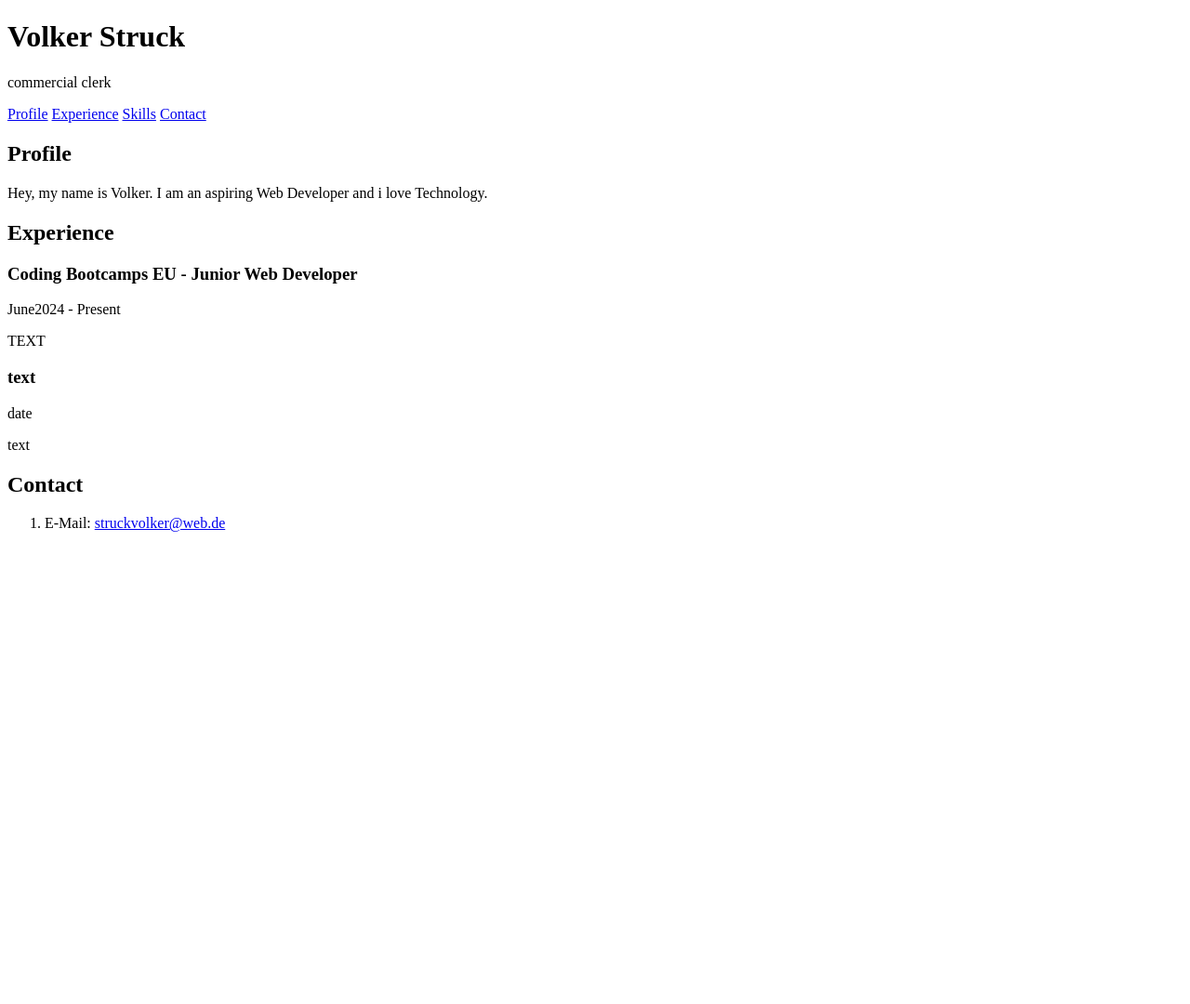
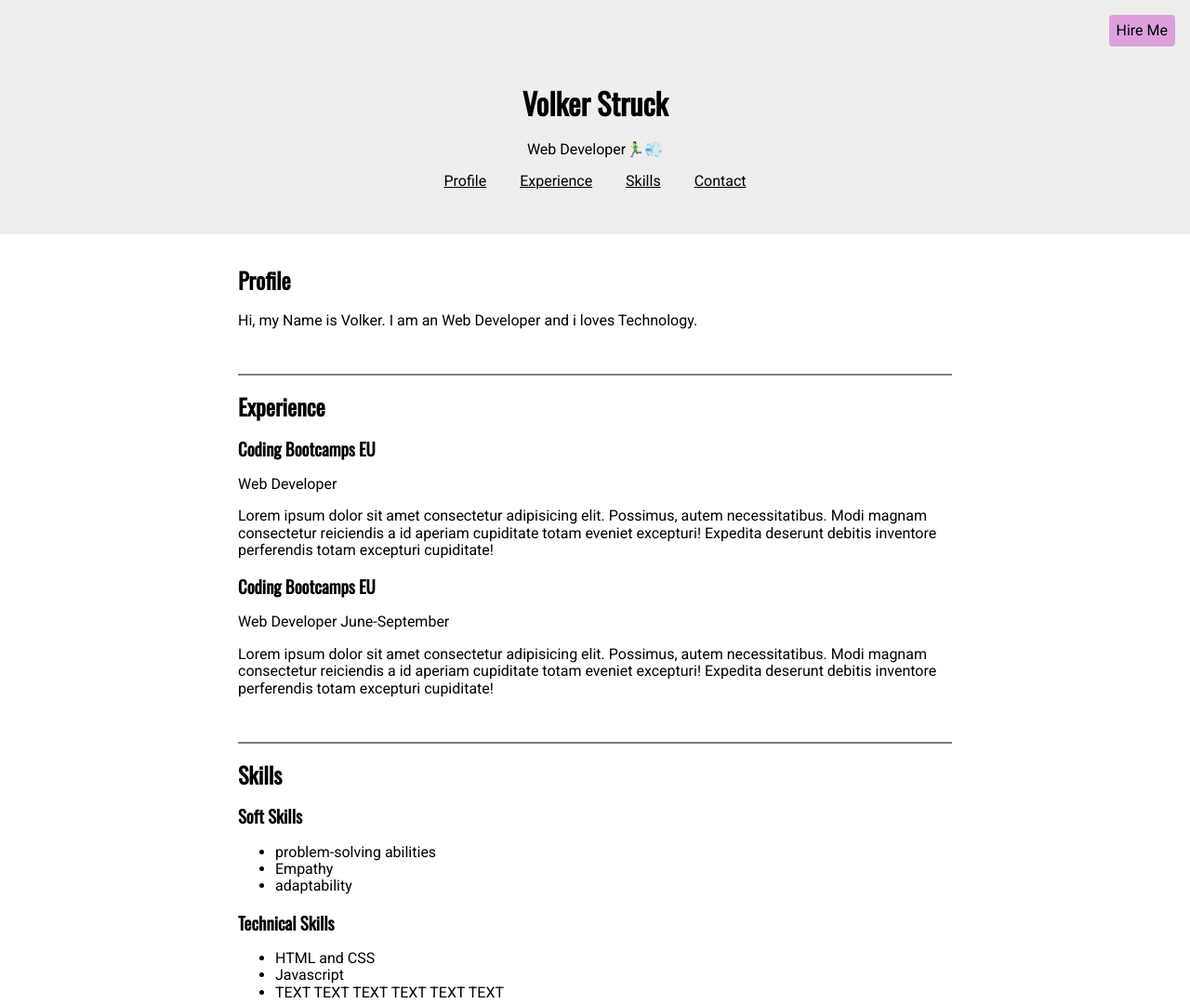
Before and after one commit to Bishop7895/webindex, a plain HTML site: page Webindex.html in a window 1280 px wide. Shown: the top 1080 px of the page at 93% size. Before the commit the page ends 800 px from the top, so only its background shows below. Drawn offline with nearby package versions, Linux system fonts and the light colour scheme.

Commit message:
initial commit

```diff
--- a/Webindex.html
+++ b/Webindex.html
@@ -5,67 +5,86 @@
     <meta charset="UTF-8" />
     <meta name="viewport" content="width=device-width, initial-scale=1.0" />
     <title>The CV of Volker Struck</title>
-    <meta name="description" content="This is the CV of Volker Struck - oh yeah!" />
+    <meta name="description" content="no Arms no Cookies" />
     <meta name="author" content="Volker Struck" />
+    <link rel="stylesheet" href="https://unpkg.com/modern-normalize@2.0.0/modern-normalize.css" />
+    <link rel="stylesheet" href="style.css" />
+    <link rel="preconnect" href="https://fonts.gstatic.com" />
+    <link href="https://fonts.googleapis.com/css2?family=Oswald&family=Roboto&display=swap" rel="stylesheet" />
 </head>
 
 <body>
-    <header>
+    <header class="header">
         <h1>Volker Struck</h1>
-        <p>commercial clerk</p>
+        <p class="profession">Web Developer</p>
         <nav>
-            <a href="#profile">Profile</a>
-            <a href="#experience">Experience</a>
-            <a href="#skills">Skills</a>
-            <a href="#contact">Contact</a>
+            <a class="nav-link" href="#profile">Profile</a>
+            <a class="nav-link" href="#experience">Experience</a>
+            <a class="nav-link" href="#skills">Skills</a>
+            <a class="nav-link" href="#contact">Contact</a>
         </nav>
+        <aside class="hire-me">Hire Me</aside>
     </header>
-    <main>
+    <main class="main">
         <article id="profile">
+
             <h2>Profile</h2>
             <p>
-                Hey, my name is Volker. I am an aspiring Web Developer and i love Technology.
+                Hi, my Name is Volker. I am an Web Developer and i loves Technology.
             </p>
         </article>
         <article id="experience">
             <h2>Experience</h2>
             <section>
                 <header>
-                    <h3>Coding Bootcamps EU - Junior Web Developer </h3>
-                    <p>June2024 - Present</p>
+                    <h3>Coding Bootcamps EU</h3>
+                    <p>Web Developer </p>
                 </header>
                 <p>
-                    TEXT
+                    Lorem ipsum dolor sit amet consectetur adipisicing elit. Possimus, autem necessitatibus. Modi magnam
+                    consectetur reiciendis a id aperiam cupiditate totam eveniet excepturi! Expedita deserunt debitis
+                    inventore perferendis totam excepturi cupiditate!
                 </p>
             </section>
             <section>
                 <header>
-                    <h3>text</h3>
-                    <p>date</p>
+                    <h3>Coding Bootcamps EU</h3>
+                    <p>Web Developer June-September</p>
                 </header>
                 <p>
-                    text
+                    Lorem ipsum dolor sit amet consectetur adipisicing elit. Possimus, autem necessitatibus. Modi magnam
+                    consectetur reiciendis a id aperiam cupiditate totam eveniet excepturi! Expedita deserunt debitis
+                    inventore perferendis totam excepturi cupiditate!
                 </p>
             </section>
         </article>
-        <article id="skills>
+        <article id="skills">
             <h2>Skills</h2>
             <section>
                 <h3>Soft Skills</h3>
+                <ul>
+                    <li>problem-solving abilities</li>
+                    <li>Empathy</li>
+                    <li>adaptability</li>
+                </ul>
             </section>
             <section>
                 <h3>Technical Skills</h3>
+                <ul>
+                    <li>HTML and CSS</li>
+                    <li>Javascript</li>
+                    <li>TEXT TEXT TEXT TEXT TEXT TEXT</li>
+                </ul>
             </section>
         </article>
-        <article id=" contact>
+        <article id="contact">
             <h2>Contact</h2>
             <ol>
+                <li>
+                    E-Mail:
+                    <a href="mailto:Struckvolker@web.de">Struckvolker@web.de</a>
 
 
-
-                <li>
-                    E-Mail:
-                    <a href="mailto:struckvolker@web.de">struckvolker@web.de</a>
                 </li>
             </ol>
         </article>
--- /dev/null
+++ b/style.css
@@ -0,0 +1,94 @@
+/**************************************************************/
+/* General Stylings */
+*,
+*:before,
+*:after {
+  box-sizing: border-box;
+}
+* {
+  font-family: "Roboto", sans-serif;
+}
+h1,
+h2,
+h3,
+h4,
+h5,
+h6 {
+  font-family: "Oswald", sans-serif;
+}
+body {
+  margin: 0;
+}
+/**************************************************************/
+/* Specific Stylings */
+.header {
+  padding: 48px 16px;
+  padding-top: 72px;
+  text-align: center;
+  background-color: #eee;
+  position: relative;
+}
+
+.profession::after {
+  content: "🏃‍♂️💨";
+}
+
+.hire-me {
+  position: absolute;
+  right: 16px;
+  top: 16px;
+  padding: 8px;
+  border-radius: 4px;
+  background: plum;
+  color: black;
+}
+
+.nav-link {
+  padding: 4px 8px;
+  color: black;
+}
+
+.nav-link:hover {
+  color: black;
+  background-color: lightgray;
+}
+
+.nav-link:active {
+  color: white;
+  background-color: grey;
+}
+
+.nav-link + .nav-link {
+  margin-left: 16px;
+}
+
+.main {
+  max-width: 800px;
+  margin: 0 auto;
+  padding: 16px;
+}
+
+.main > * + * {
+  margin-top: 48px;
+}
+
+.main > * {
+  border-top: 2px solid grey;
+}
+
+.main > *:first-child {
+  border-top: none;
+}
+
+.article-heading {
+  position: relative;
+  left: -16px;
+}
+
+.experience-heading {
+  display: inline-block;
+}
+
+.experience-subheading {
+  display: inline-block;
+}
```
Also changed, not shown: index01.html (deleted, +0 -17 lines).
